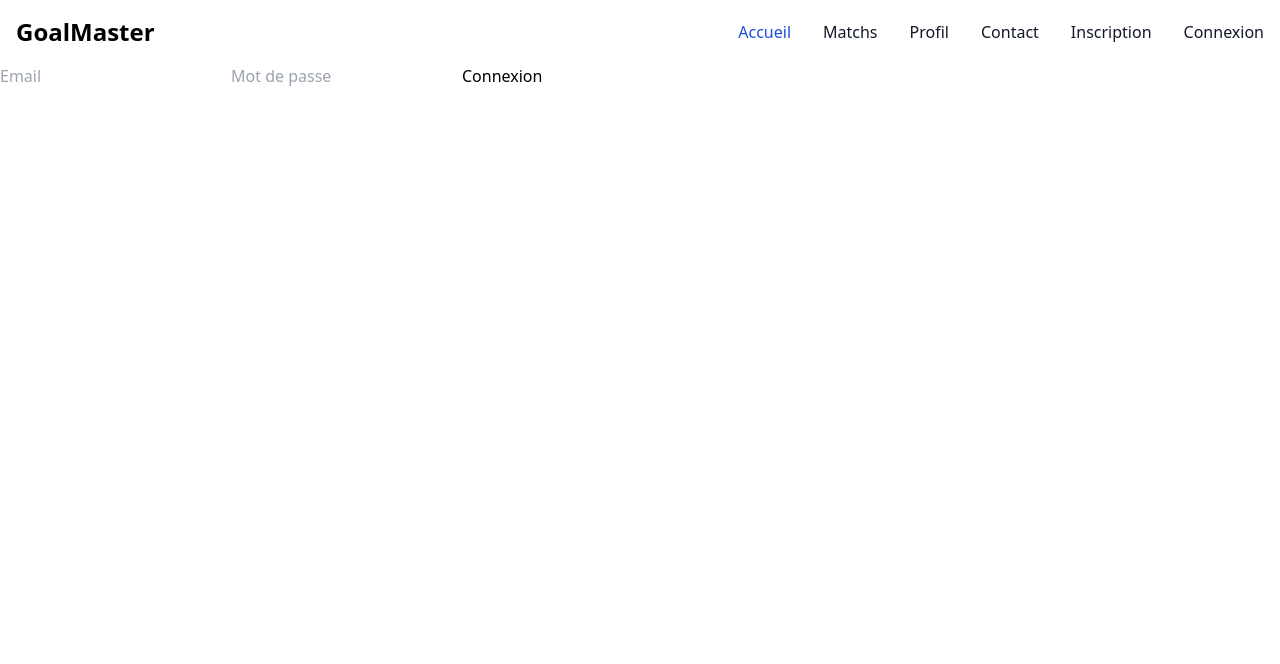
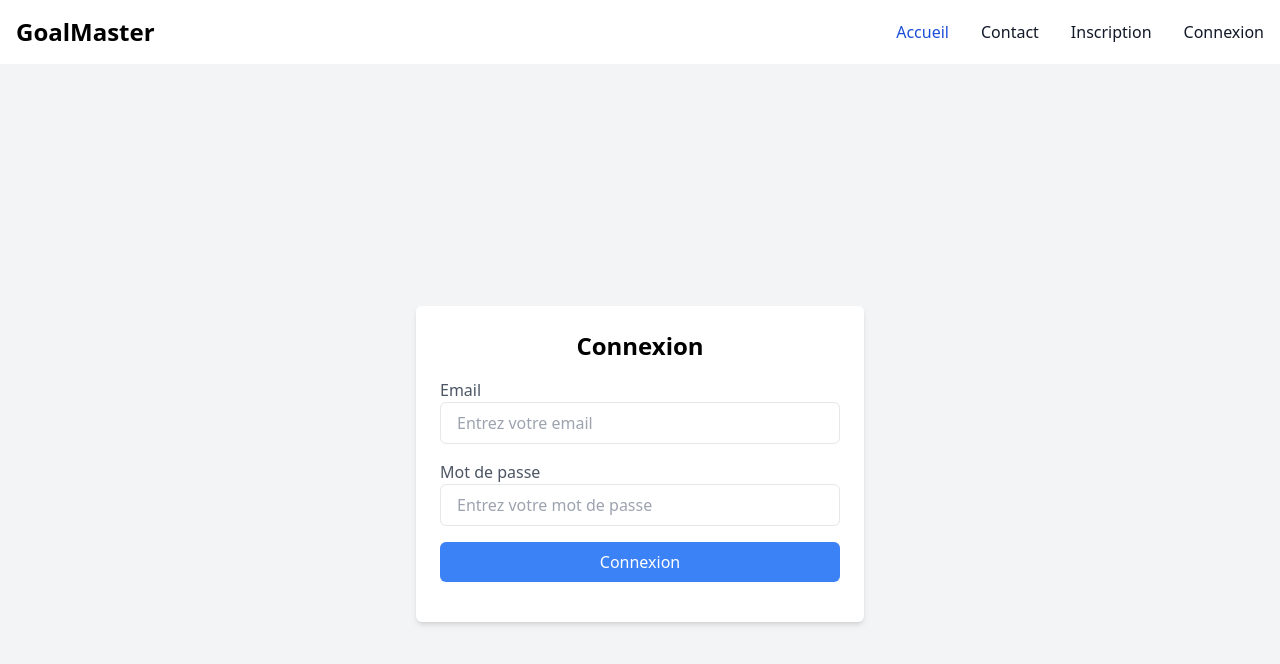
Before and after one commit to Clement-Richard/goal-master, a Nuxt app: page /login in a window 1280 px wide. Shown: the top 664 px of the page. Built offline with nearby package versions, Linux system fonts and the light colour scheme.

Commit message:
ajout de la page profils avec stats

```diff
--- a/components/navbar.vue
+++ b/components/navbar.vue
@@ -26,7 +26,7 @@
               >Accueil</nuxt-link
             >
           </li>
-          <li>
+          <li v-if="authStore.isLoggedIn">
             <nuxt-link
               to="/matchs"
               class="block py-2 pl-3 pr-4 text-gray-900 rounded hover:bg-gray-100 md:hover:bg-transparent md:border-0 md:hover:text-blue-700 md:p-0 dark:text-white md:dark:hover:text-blue-500 dark:hover:bg-gray-700 dark:hover:text-white md:dark:hover:bg-transparent"
@@ -34,7 +34,7 @@
               >Matchs</nuxt-link
             >
           </li>
-          <li>
+          <li v-if="authStore.isLoggedIn">
             <nuxt-link
               to="/profil"
               class="block py-2 pl-3 pr-4 text-gray-900 rounded hover:bg-gray-100 md:hover:bg-transparent md:border-0 md:hover:text-blue-700 md:p-0 dark:text-white md:dark:hover:text-blue-500 dark:hover:bg-gray-700 dark:hover:text-white md:dark:hover:bg-transparent"
@@ -57,7 +57,7 @@
               class="block py-2 pl-3 pr-4 text-gray-900 rounded hover:bg-gray-100 md:hover:bg-transparent md:border-0 md:hover:text-blue-700 md:p-0 dark:text-white md:dark:hover:text-blue-500 dark:hover:bg-gray-700 dark:hover:text-white md:dark:hover:bg-transparent"
               aria-current="page"
             >
-            Déconnexion
+              Déconnexion
             </nuxt-link>
           </li>
           <li v-if="!authStore.isLoggedIn">
--- a/pages/login.vue
+++ b/pages/login.vue
@@ -1,10 +1,41 @@
 <template>
-  <!-- Votre template reste inchangé -->
-  <div>
-    <input v-model="email" placeholder="Email" />
-    <input v-model="password" placeholder="Mot de passe" type="password" />
-    <button @click="performLogin">Connexion</button>
-    <p>{{ errorMessage }}</p>
+  <div class="min-h-screen flex items-center justify-center bg-gray-100">
+    <div class="max-w-md w-full bg-white p-6 rounded-md shadow-md">
+      <h1 class="text-2xl font-semibold mb-4 text-center">Connexion</h1>
+      <form @submit.prevent="performLogin">
+        <div class="mb-4">
+          <label for="email" class="block text-gray-600">Email</label>
+          <input
+            v-model="email"
+            id="email"
+            name="email"
+            type="email"
+            required
+            placeholder="Entrez votre email"
+            class="w-full px-4 py-2 border rounded-md focus:outline-none focus:ring focus:border-blue-300"
+          />
+        </div>
+        <div class="mb-4">
+          <label for="password" class="block text-gray-600">Mot de passe</label>
+          <input
+            v-model="password"
+            id="password"
+            name="password"
+            type="password"
+            required
+            placeholder="Entrez votre mot de passe"
+            class="w-full px-4 py-2 border rounded-md focus:outline-none focus:ring focus:border-blue-300"
+          />
+        </div>
+        <button
+          type="submit"
+          class="w-full bg-blue-500 text-white py-2 rounded-md hover:bg-blue-600 focus:outline-none focus:ring focus:border-blue-300"
+        >
+          Connexion
+        </button>
+      </form>
+      <p class="text-red-500 mt-4">{{ errorMessage }}</p>
+    </div>
   </div>
 </template>
 
@@ -19,7 +50,7 @@ const errorMessage = ref("");
 async function performLogin() {
   try {
     await login({ email: email.value, password: password.value });
-    console.log("connexion ok");
+    navigateTo("/");
   } catch (error) {
     console.log(error.message);
   }
--- a/pages/profil.vue
+++ b/pages/profil.vue
@@ -1,16 +1,82 @@
 <template>
-  <div>
-    <h1>Profil de l'utilisateur</h1>
-    <div v-if="isLoggedIn">
-      <p>
-        Nom d'utilisateur :
-        {{ user ? user.username : "Chargement en cours..." }}
-      </p>
-      <!-- Affichez d'autres informations de l'utilisateur ici -->
+  <div class="bg-gray-100 py-8 mb-16">
+    <div class="max-w-2xl mx-auto px-4 sm:px-6 lg:px-8">
+      <h1 class="text-2xl font-semibold mb-4">Profil de l'utilisateur</h1>
+      <div v-if="isLoggedIn" class="bg-white rounded-lg shadow-md p-4">
+        <p class="text-lg">
+          Nom d'utilisateur :
+          <span class="font-semibold">{{
+            user ? user.username : "Chargement en cours..."
+          }}</span>
+        </p>
+        <p class="text-lg mt-4">
+          Email :
+          <span class="font-semibold">{{
+            user ? user.email : "Chargement en cours..."
+          }}</span>
+        </p>
+        <p class="text-lg mt-4">
+          Parties jouées :
+          <span class="font-semibold">{{
+            user ? user.matchsPlayed : "Chargement en cours..."
+          }}</span>
+        </p>
+        <p class="text-lg mt-4">
+          Parties gagnées :
+          <span class="font-semibold">{{
+            user ? user.matchsWon : "Chargement en cours..."
+          }}</span>
+        </p>
+        <p class="text-lg mt-4">
+          Parties perdues :
+          <span class="font-semibold">{{
+            user ? user.matchsLost : "Chargement en cours..."
+          }}</span>
+        </p>
+        <p class="text-lg mt-4">
+          Date de création du compte :
+          <span class="font-semibold">{{
+            user ? user.createdAt : "Chargement en cours..."
+          }}</span>
+        </p>
+        <p class="text-lg mt-4">
+          Date de mise à jour du compte :
+          <span class="font-semibold">{{
+            user ? user.updatedAt : "Chargement en cours..."
+          }}</span>
+        </p>
+      </div>
+      <div v-else class="bg-white rounded-lg shadow-md p-4">
+        <p class="text-lg">Vous n'êtes pas connecté.</p>
+      </div>
     </div>
-    <div v-else>
-      <p>Vous n'êtes pas connecté.</p>
-    </div>
+  </div>
+  <div class="p-4">
+    <h1 class="text-2xl font-semibold mb-4">Liste des joueurs</h1>
+    <table class="min-w-full table-auto">
+      <thead>
+        <tr>
+          <th class="px-4 py-2 text-center">Pseudo</th>
+          <th class="px-4 py-2 text-center">Email</th>
+          <th class="px-4 py-2 text-center">Matches joués</th>
+          <th class="px-4 py-2 text-center">Matches gagnés</th>
+          <th class="px-4 py-2 text-center">Matches perdus</th>
+        </tr>
+      </thead>
+      <tbody>
+        <tr
+          v-for="userList in usersList"
+          :key="userList.id"
+          class="bg-gray-100"
+        >
+          <td class="px-4 py-2 text-center">{{ userList.username }}</td>
+          <td class="px-4 py-2 text-center">{{ userList.email }}</td>
+          <td class="px-4 py-2 text-center">{{ userList.matchsPlayed }}</td>
+          <td class="px-4 py-2 text-center">{{ userList.matchsWon }}</td>
+          <td class="px-4 py-2 text-center">{{ userList.matchsLost }}</td>
+        </tr>
+      </tbody>
+    </table>
   </div>
 </template>
 
@@ -19,7 +85,33 @@ import { computed } from "vue";
 import { useAuthStore } from "~/store/auth.ts";
 
 const authStore = useAuthStore();
-
 const isLoggedIn = computed(() => authStore.isLoggedIn);
 const user = computed(() => authStore.user);
+const usersList = ref([]);
+
+const getTabUsers = async () => {
+  try {
+    const response = await fetch(
+      "http://skymunt.fr:3000/api/goalMaster/accounts",
+      {
+        method: "GET",
+        headers: {
+          "Content-Type": "application/json",
+        },
+      }
+    );
+
+    if (response.ok) {
+      const data = await response.json();
+      usersList.value = data.res.items;
+    } else {
+      console.error("La requête a échoué avec le statut :", response.status);
+    }
+  } catch (error) {
+    console.error("Erreur lors de la requête POST :", error);
+  }
+};
+onMounted(() => {
+  getTabUsers();
+});
 </script>
--- a/pages/register.vue
+++ b/pages/register.vue
@@ -1,10 +1,10 @@
 <template>
   <div class="min-h-screen flex items-center justify-center bg-gray-100">
-    <div class="bg-white p-8 rounded shadow-md w-full md:w-1/2 lg:w-1/3">
-      <h2 class="text-2xl font-semibold mb-4">Inscription</h2>
+    <div class="max-w-md w-full bg-white p-6 rounded-md shadow-md">
+      <h1 class="text-2xl font-semibold mb-4 text-center">Inscription</h1>
       <form @submit.prevent="register">
         <div class="mb-4">
-          <label for="username" class="block text-gray-700 font-semibold"
+          <label for="username" class="block text-gray-600"
             >Nom d'utilisateur</label
           >
           <input
@@ -12,36 +12,32 @@
             v-model="formData.username"
             id="username"
             name="username"
-            class="form-input mt-1"
+            class="w-full px-4 py-2 border rounded-md focus:outline-none focus:ring focus:border-blue-300"
           />
         </div>
         <div class="mb-4">
-          <label for="email" class="block text-gray-700 font-semibold"
-            >Adresse e-mail</label
-          >
+          <label for="email" class="block text-gray-600">Adresse e-mail</label>
           <input
             type="email"
             v-model="formData.email"
             id="email"
             name="email"
-            class="form-input mt-1"
+            class="w-full px-4 py-2 border rounded-md focus:outline-none focus:ring focus:border-blue-300"
           />
         </div>
         <div class="mb-4">
-          <label for="password" class="block text-gray-700 font-semibold"
-            >Mot de passe</label
-          >
+          <label for="password" class="block text-gray-600">Mot de passe</label>
           <input
             type="password"
             v-model="formData.password"
             id="password"
             name="password"
-            class="form-input mt-1"
+            class="w-full px-4 py-2 border rounded-md focus:outline-none focus:ring focus:border-blue-300"
           />
         </div>
         <button
           type="submit"
-          class="bg-blue-500 text-white font-semibold py-2 px-4 rounded hover:bg-blue-600 transition duration-200"
+          class="w-full bg-blue-500 text-white py-2 rounded-md hover:bg-blue-600 focus:outline-none focus:ring focus:border-blue-300"
         >
           S'inscrire
         </button>
```
